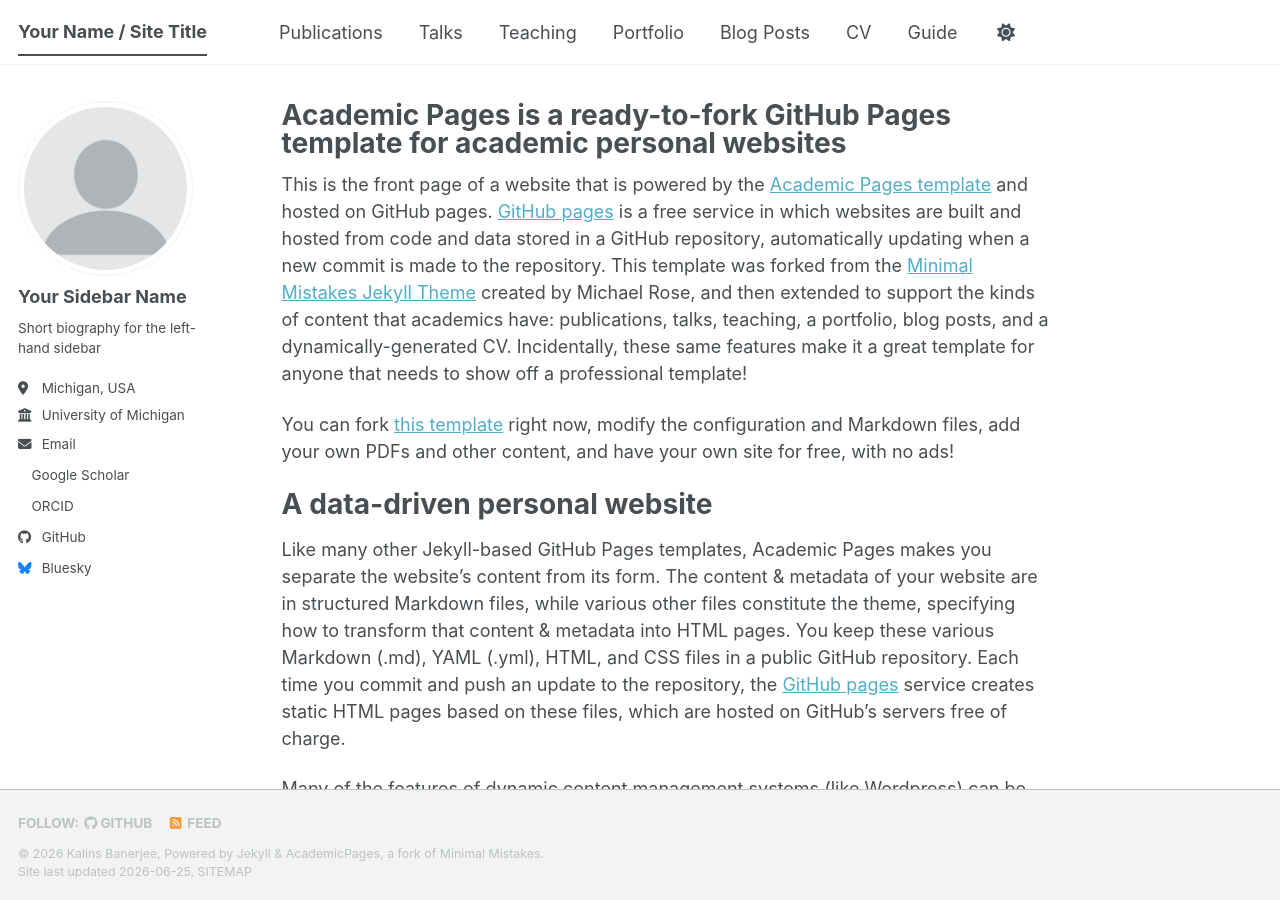
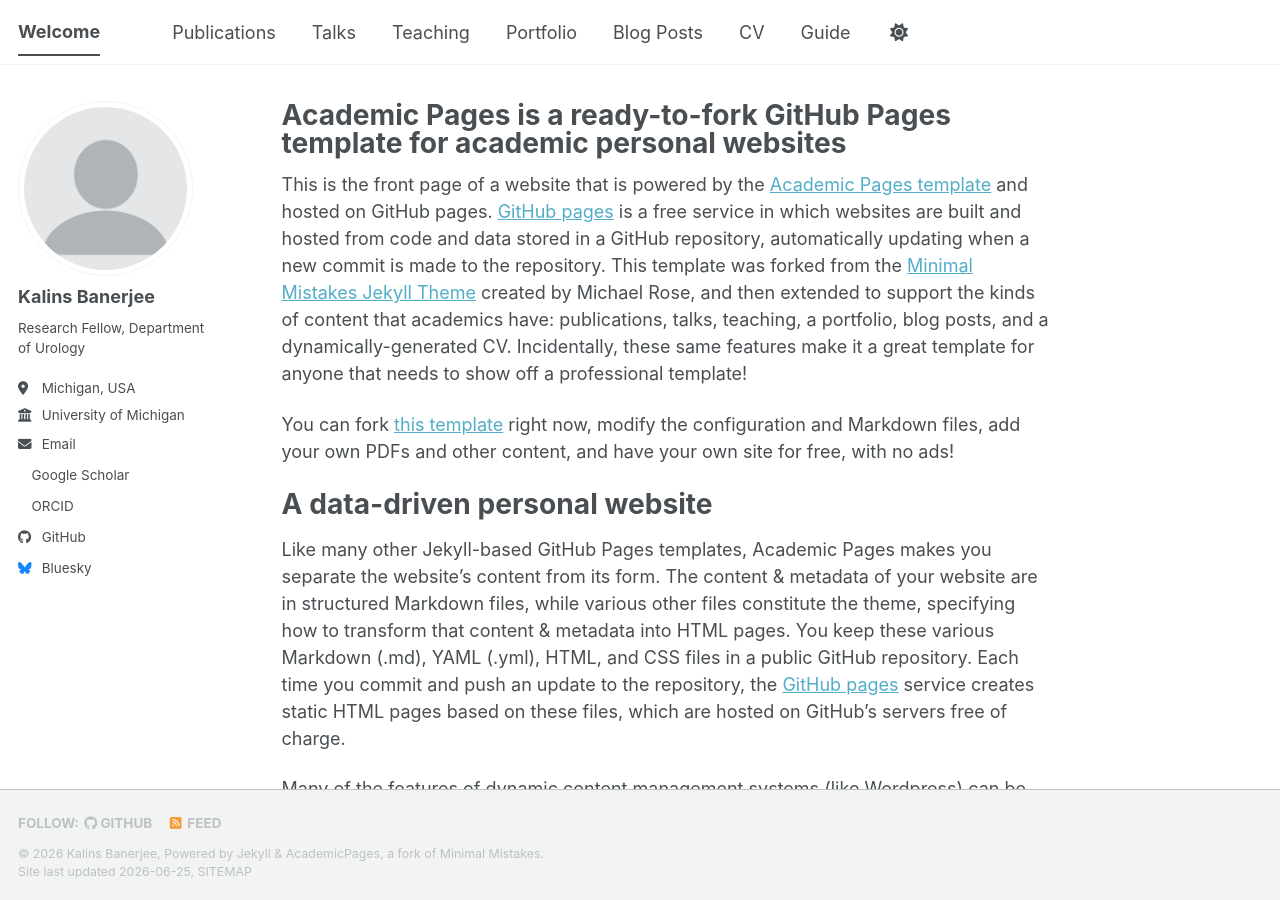
Before and after one commit to kzb193/kzb193.github.io, a Jekyll site: the page built from _pages/about.md, in a window 1280 px wide and 900 px high. Built offline with Jekyll 4.4.1, drawn with Linux system fonts in a browser that asks for light colours; a style sheet for code colours, icons or effects is not loaded.

Commit message:
Modify site title and author details in config
Updated site title, author name, and bio in the config.

```diff
--- a/_config.yml
+++ b/_config.yml
@@ -9,7 +9,7 @@
 # Basic Site Settings
 locale                   : "en-US"
 site_theme               : "default" # The available themes options are "default", "air", "sunrise", "mint", "dirt" and "contrast"
-title                    : "Your Name / Site Title"
+title                    : "Welcome"
 title_separator          : "-"
 name                     : &name "Kalins Banerjee"
 description              : &description "Research Fellow"   # Update this with a general description of your site, this is the default if not overridden by a page
@@ -24,9 +24,9 @@ repository               : "kzb193/kzb193.github.io"
 author:
   # Biographic information
   avatar           : "profile.png"
-  name             : "Your Sidebar Name"
+  name             : "Kalins Banerjee"
   pronouns         : # example: "she/her"
-  bio              : "Short biography for the left-hand sidebar"
+  bio              : "Research Fellow, Department of Urology"
   location         : "Michigan, USA"
   employer         : "University of Michigan"
   uri              : # URL
@@ -51,7 +51,7 @@ author:
   bitbucket        : # Username - Update with your username on the site
   codepen          : # Username
   dribbble         : # Username
-  github           : "https://github.com/kzb193"
+  github           : "kzb193"
   kaggle           : # Username
   stackoverflow    : # User number or user number and name (i.e., use "1" or "1/jeff-atwood")
 
```
